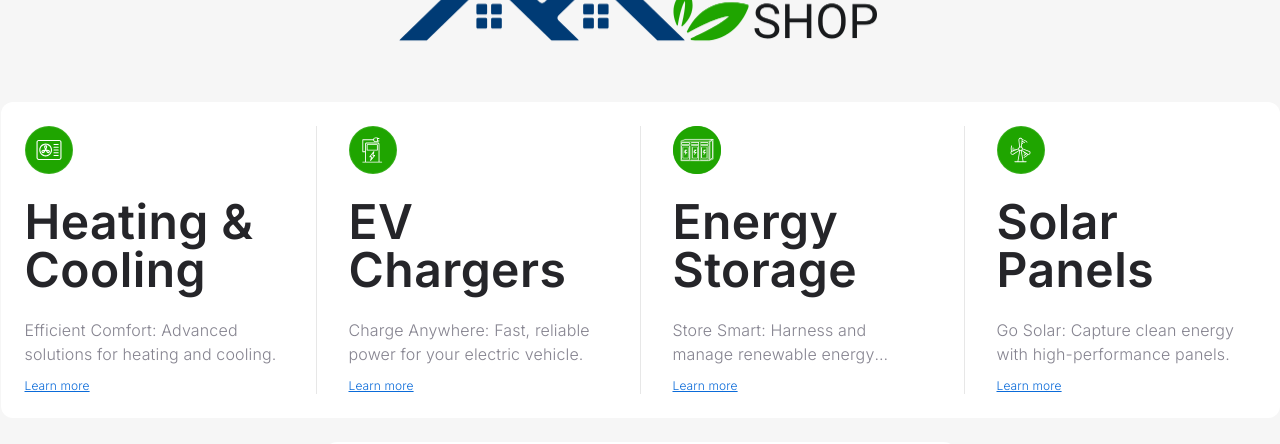
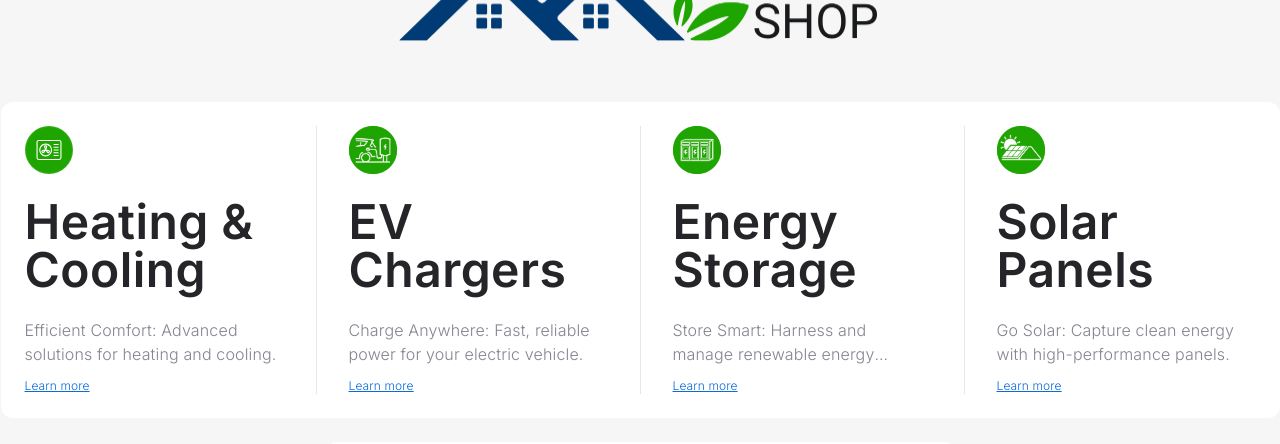
Before and after one commit to EcowaveUS/ecowaveus, a React (Vite) app: page / in a window 1280 px wide. Shown: the part 2180-2624 px from the top of the page. Built offline with nearby package versions, Linux system fonts and the light colour scheme.

Commit message:
Add new icons for Multi-family EV charger and solar solutions; update imports in data constants and adjust rendering logic in OurSolutionsCards component for improved functionality.

```diff
--- a/src/components/pagesComponents/OurSolutionsCards.tsx
+++ b/src/components/pagesComponents/OurSolutionsCards.tsx
@@ -61,7 +61,7 @@ export const OurSolutionsCards = ({ allowedLinks = true }: { allowedLinks?: bool
                   flexDirection={"column"}
                   justifyContent={"center"}
                 >
-                  {_idx === 2 ? (
+                  {[1, 2, 3].includes(_idx) ? (
                     <Box
                       width={"48px"}
                       height={"48px"}
--- a/src/constants/data.ts
+++ b/src/constants/data.ts
@@ -8,9 +8,9 @@ import iconEvCharger from "../assets/icons/Icon-ev-charger.png";
 import iconEnergyStorage from "../assets/icons/Icon-energy-storage.png";
 
 import iconHeatPumpsNew from "../assets/icons/Icon-heat-pumps-new.svg";
-import iconEvChargerNew from "../assets/icons/Icon-ev-charger-new.svg";
+import iconEvChargerNew from "../assets/icons/Multi-family-ev-charger-circle.webp";
 import iconEnergyStorageNew from "../assets/icons/Icon-energy-storage.webp";
-import iconSolarPanelsNew from "../assets/icons/Icon-solar-panels.svg";
+import iconSolarPanelsNew from "../assets/icons/Multi-family-solar-circle.webp";
 import iconElectricalUpgrades from "../assets/icons/Icon-electrical-upgrades.webp";
 import iconHPWaterHeaters from "../assets/icons/Icon-h-p-water-heaters.webp";
 
```
Also changed, not shown: src/assets/icons/Multi-family-ev-charger-circle.webp (added), src/assets/icons/Multi-family-solar-circle.webp (added).
